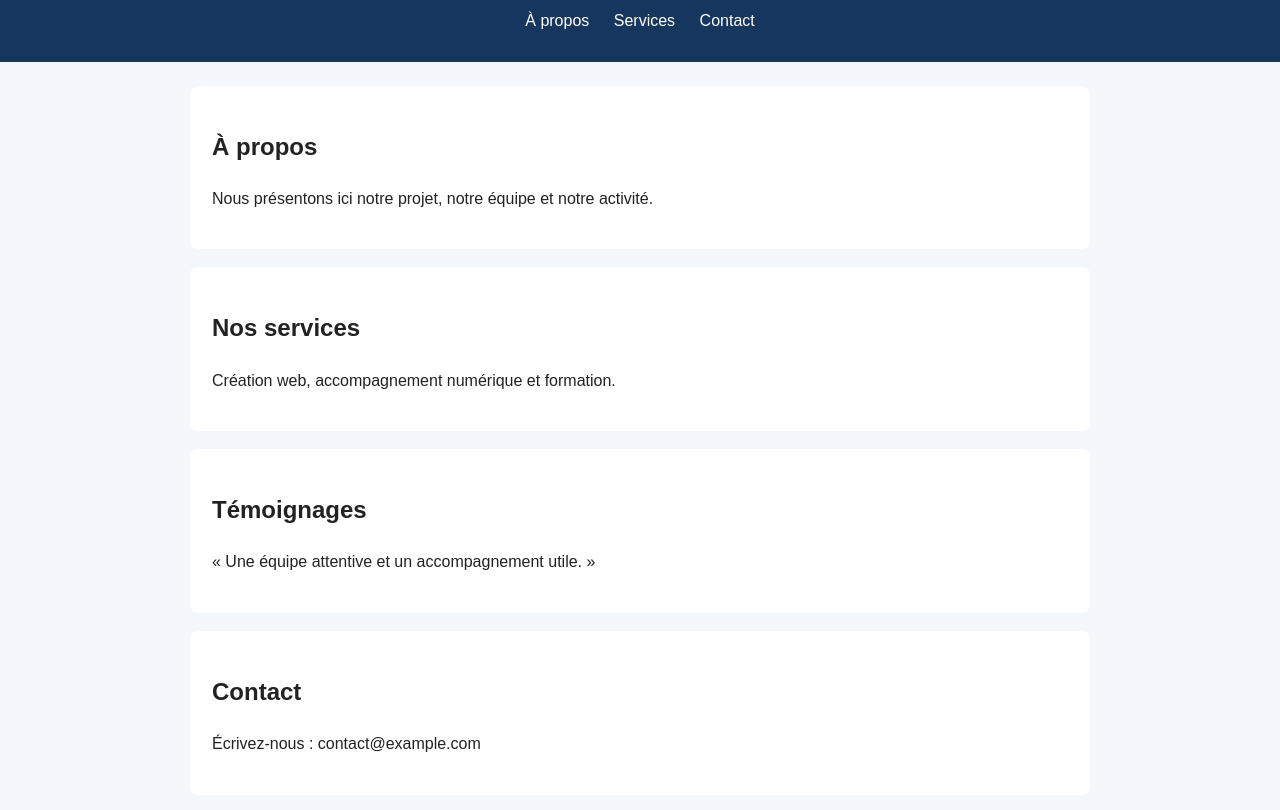
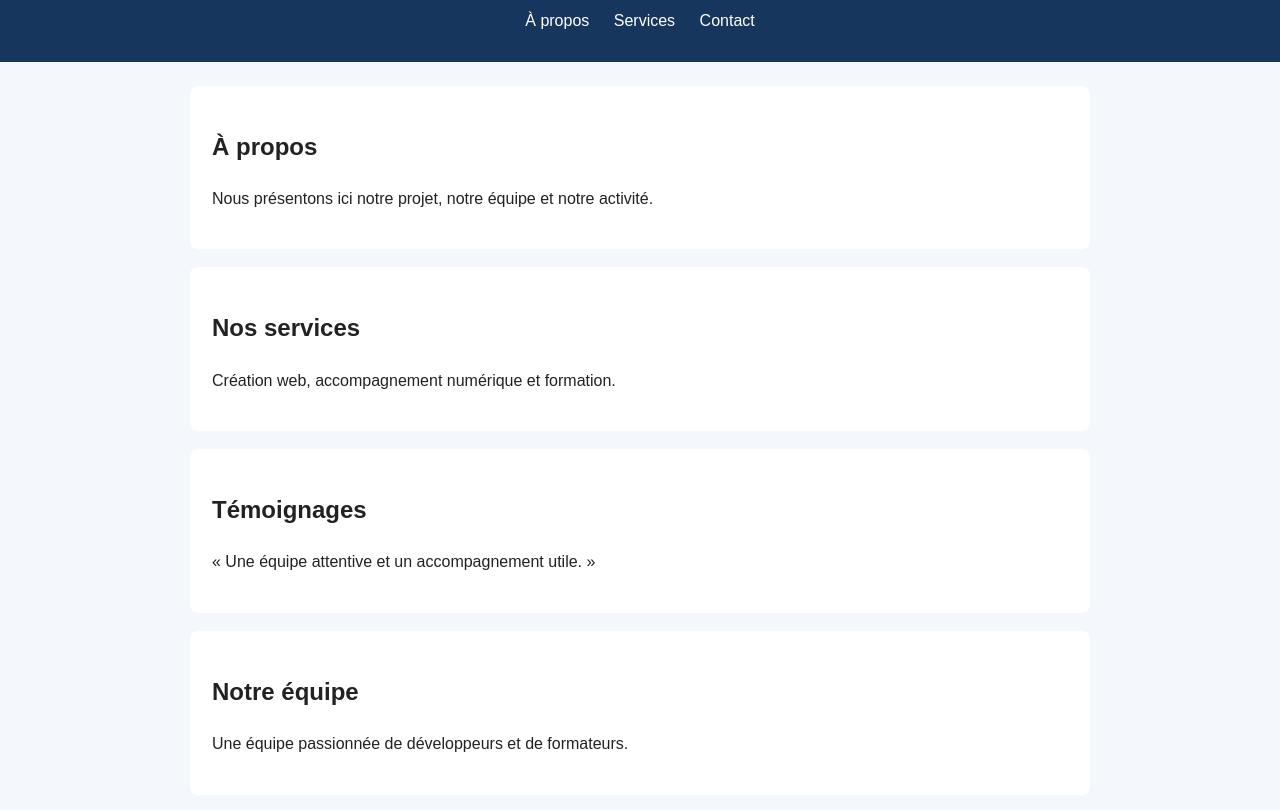
Before and after one commit to annenyanith-rgb/MonSiteWeb, a plain HTML site: page index.html in a window 1280 px wide. Shown: the part 114-924 px from the top of the page. Drawn offline with Linux system fonts and the light colour scheme.

Commit message:
feat: ajouter la section équipe

```diff
--- a/index.html
+++ b/index.html
@@ -28,6 +28,10 @@
       <h2>Témoignages</h2>
       <p>« Une équipe attentive et un accompagnement utile. »</p>
     </section>
+    <section id="equipe">
+      <h2>Notre équipe</h2>
+      <p>Une équipe passionnée de développeurs et de formateurs.</p>
+    </section>
     <section id="contact">
       <h2>Contact</h2>
       <p>Écrivez-nous : contact@example.com</p>
```
